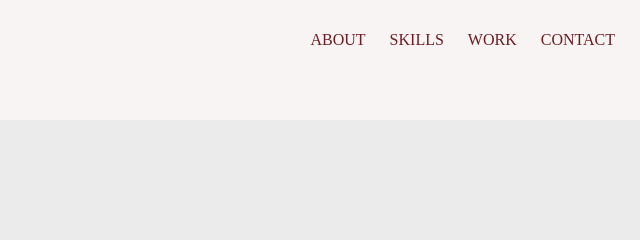
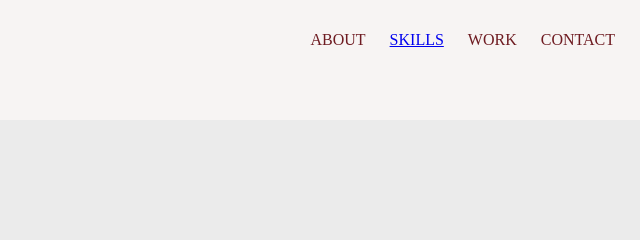
Before and after one commit to lfgripper/HW-18, a plain HTML site: page index.html in a window 1280 px wide. Shown: the top 240 px of the page, 640-1280 px from the left. Drawn offline with Linux system fonts and the light colour scheme.

Commit message:
updating links

```diff
--- a/index.html
+++ b/index.html
@@ -8,10 +8,16 @@
   <!--  My UX Skills section coded using CSS flex -->
   <body>
     <header>
-      <img src="images/LG logo.png">
+      <a href="https://lfgripper.github.io/UX_UI_HW_19/">
+        <img src="images/LG logo.png">
+      </a>
       <ul>
         <li>ABOUT</li>
-        <li>SKILLS</li>
+        <li>
+          <a href="https://lfgripper.github.io/HW-18/">
+              SKILLS
+          </a>
+        </li>
         <li>WORK</li>
         <li>CONTACT</li>
       </ul>
```
